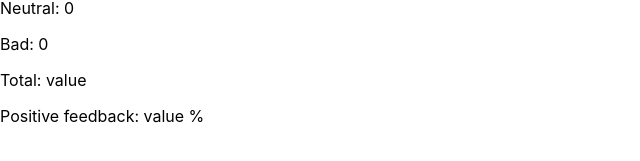
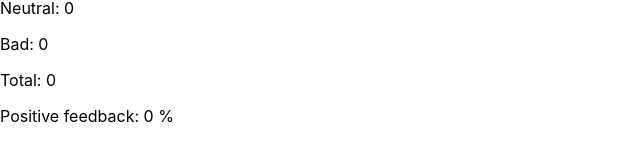
Before and after one commit to K-Basket/goit-react-hw-02-feedback, a React (Create React App) app: page / in a window 1280 px wide. Shown: the part 211-372 px from the top of the page, without its empty margins (0-640 px from the left). Built offline with nearby package versions, Linux system fonts and the light colour scheme; the HTML template or start-up script is replaced by a standard one.

Commit message:
add Step-2

```diff
--- a/src/components/Feedback/Feedback.jsx
+++ b/src/components/Feedback/Feedback.jsx
@@ -8,7 +8,7 @@ export class Feedback extends Component {
   };
 
   handleIncrement = evt => {
-    console.log(evt.target.dataset.action);
+    // console.log(evt.target.dataset.action);
 
     if (evt.target.dataset.action === 'good') {
       return this.setState(prevState => ({
@@ -27,10 +27,26 @@ export class Feedback extends Component {
     }));
   };
 
-  countTotalFeedback = () => {};
+  countTotalFeedback = () => {
+    let sum = 0;
+    Object.values(this.state).map(el => (sum += el));
+    return sum;
+  };
+
+  countPositiveFeedbackPercentage = () => {
+    const valueGood = this.state.good;
+    const totalFeedback = this.countTotalFeedback();
+    let percentage = Math.round((valueGood / totalFeedback) * 100);
+
+    if (!totalFeedback) {
+      return (percentage = 0);
+    }
+
+    return percentage;
+  };
 
   render() {
-    console.log('Result: ', this.countTotalFeedback());
+    this.countPositiveFeedbackPercentage();
 
     return (
       <div>
@@ -52,8 +68,8 @@ export class Feedback extends Component {
         <p>Good: {this.state.good}</p>
         <p>Neutral: {this.state.neutral}</p>
         <p>Bad: {this.state.bad}</p>
-        <p>Total: value</p>
-        <p>Positive feedback: value %</p>
+        <p>Total: {this.countTotalFeedback()}</p>
+        <p>Positive feedback: {this.countPositiveFeedbackPercentage()} %</p>
       </div>
     );
   }
```
